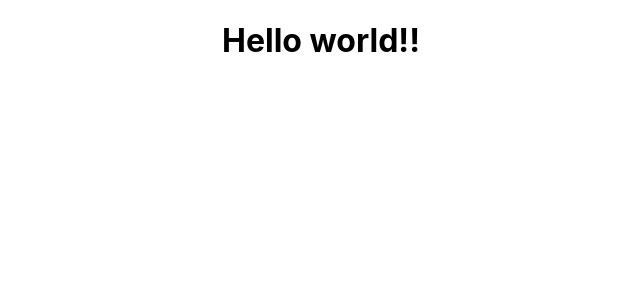
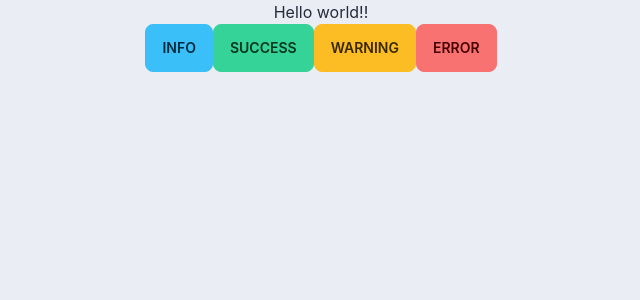
Before and after one commit to rejaul-karim10/resell-used-laptop-client, a React (Create React App) app: page / in a window 1280 px wide. Shown: the top 300 px of the page, without its empty margins (319-959 px from the left). Built offline with nearby package versions, Linux system fonts and the light colour scheme.

Commit message:
added tailwind css and daisyUi

```diff
--- a/package.json
+++ b/package.json
@@ -6,6 +6,7 @@
     "@testing-library/jest-dom": "^5.16.5",
     "@testing-library/react": "^13.4.0",
     "@testing-library/user-event": "^13.5.0",
+    "daisyui": "^2.42.1",
     "react": "^18.2.0",
     "react-dom": "^18.2.0",
     "react-scripts": "5.0.1",
@@ -34,5 +35,10 @@
       "last 1 firefox version",
       "last 1 safari version"
     ]
+  },
+  "devDependencies": {
+    "autoprefixer": "^10.4.13",
+    "postcss": "^8.4.19",
+    "tailwindcss": "^3.2.4"
   }
 }
--- /dev/null
+++ b/postcss.config.js
@@ -0,0 +1,6 @@
+module.exports = {
+  plugins: {
+    tailwindcss: {},
+    autoprefixer: {},
+  },
+}
--- a/src/App.js
+++ b/src/App.js
@@ -1,10 +1,14 @@
-import logo from './logo.svg';
-import './App.css';
+import logo from "./logo.svg";
+import "./App.css";
 
 function App() {
   return (
     <div className="App">
       <h1>Hello world!!</h1>
+      <button className="btn btn-info">Info</button>
+      <button className="btn btn-success">Success</button>
+      <button className="btn btn-warning">Warning</button>
+      <button className="btn btn-error">Error</button>
     </div>
   );
 }
--- a/src/index.css
+++ b/src/index.css
@@ -1,3 +1,7 @@
+@tailwind base;
+@tailwind components;
+@tailwind utilities;
+
 body {
   margin: 0;
   font-family: -apple-system, BlinkMacSystemFont, 'Segoe UI', 'Roboto', 'Oxygen',
--- /dev/null
+++ b/tailwind.config.js
@@ -0,0 +1,17 @@
+/** @type {import('tailwindcss').Config} */
+module.exports = {
+  content: ["./src/**/*.{js,jsx,ts,tsx}"],
+  daisyui: {
+    themes: [
+      {
+        doctorPortalTheme: {
+          primary: "#0FCFEC",
+          secondary: "#19D3AE",
+          accent: "#3A4256",
+          "base-100": "#EBEDF5",
+        },
+      },
+    ],
+  },
+  plugins: [require("daisyui")],
+};
```
Also changed, not shown: 1 other file (tests, documents, lock files or other folders).
